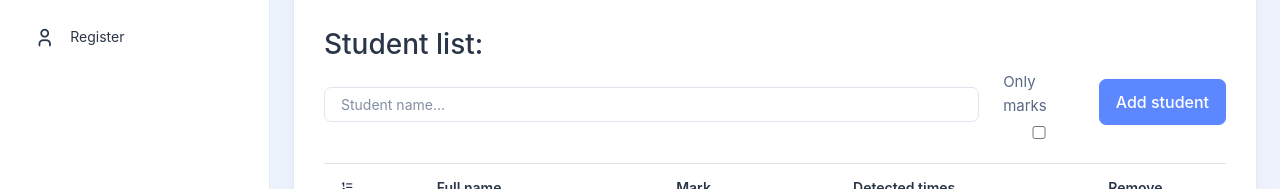
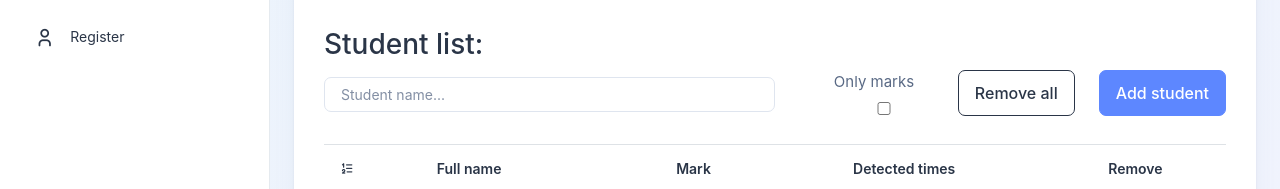
Before and after one commit to Megarekrut65/DUIN-2023, a Vue app in the folder Lab2/Student-Visit-Marker/: page / in a window 1280 px wide. Shown: the part 260-449 px from the top of the page. Built offline with nearby package versions, Linux system fonts and the light colour scheme; no server answers.

Commit message:
Added clearing

```diff
--- a/Lab2/Student-Visit-Marker/src/views/HomeView.vue
+++ b/Lab2/Student-Visit-Marker/src/views/HomeView.vue
@@ -18,13 +18,18 @@ const studentsList = JSON.parse(localStorage.getItem("students"));
 const studentName = ref(""), students = ref(studentsList?studentsList:[]), onlyMarks=ref(false);
 
 const submitStudent=()=>{
-  students.value.push({name: studentName.value, count:0, mark:"X"});
+  addStudent(studentName.value);
+
+  return false;
+};
+
+const addStudent = (name)=>{
+  students.value.push({name: name, count:0, mark:"X"});
   studentName.value = "";
 
   localStorage.setItem("students", JSON.stringify(students.value));
+};
 
-  return false;
-};
 const removeItem = (event, item)=>{
 
   var index = students.value.indexOf(item);
@@ -38,6 +43,34 @@ const checked = (event)=>{
   onlyMarks.value = event.target.checked;
 };
 
+const handlePaste=(event)=> {
+      event.preventDefault();
+      const clipboardData = event.clipboardData || window.clipboardData;
+      const pastedText = clipboardData.getData("text");
+
+      const items = pastedText.split("\n").filter(item=>item.trim().length > 0);
+      if(items.length < 2){
+        studentName.value = pastedText;
+        return;
+      }
+
+      for(let i in items){
+        addStudent(items[i]);
+      }
+};
+
+const acceptClear = ref(false);
+
+const removeAll = ()=>{
+  if(acceptClear.value){
+    students.value = [];
+    localStorage.setItem("students", JSON.stringify(students.value));
+    acceptClear.value = false;
+    return;
+  }
+
+  acceptClear.value = true;
+};
 </script>
 
 <template>
@@ -59,15 +92,19 @@ const checked = (event)=>{
             <h2>Student list:</h2>
 
             <form @submit="submitStudent" action="#" onsubmit="return false;" class="left-form mb-4">
-              <input type="text" class="form-control mr-4" name="name" v-model="studentName" required maxlength="100" placeholder="Student name...">
+              <input type="text" class="form-control mr-4" name="name" v-model="studentName" @paste="handlePaste"
+              required maxlength="100" placeholder="Student name..." style="width: 50%;">
 
-              <div style="width: 100px; display: flex; flex-direction: column;">
-                <label for="marks">Only marks</label>
-                <input type="checkbox" name="marks" @click="checked" />
+              <div style="display: flex;">
+                <div style="width: 100px; display: flex; flex-direction: column;">
+                  <label for="marks">Only marks</label>
+                  <input type="checkbox" name="marks" @click="checked" />
 
+                </div>
+                <input type="button" class="btn py-8 fs-4 mb-1 ml-4 rounded-2"
+                  v-bind:class="(acceptClear)?'btn-danger':'btn-outline-dark'" value="Remove all" @click="removeAll">
+                <input type="submit" class="btn btn-primary py-8 fs-4 mb-1 ml-4 rounded-2" value="Add student" >
               </div>
-
-              <input type="submit" class="btn btn-primary py-8 fs-4 mb-1 ml-4 rounded-2" value="Add student" >
             </form>
 
             <StudentList :students=students :remove-item="removeItem" :only-marks="onlyMarks"></StudentList>
```
